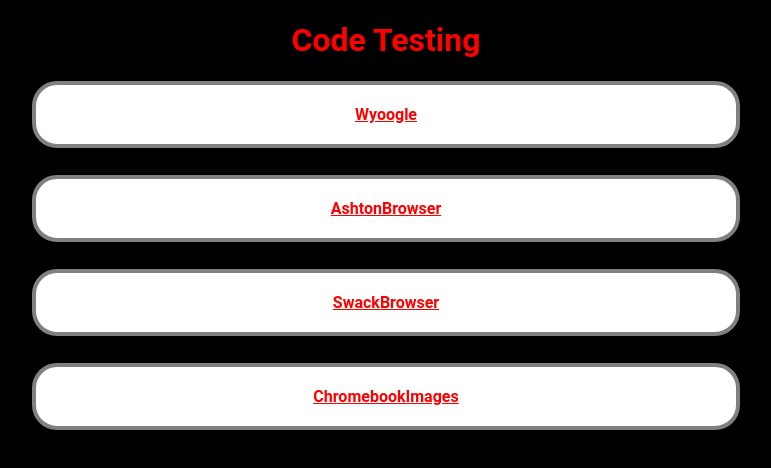
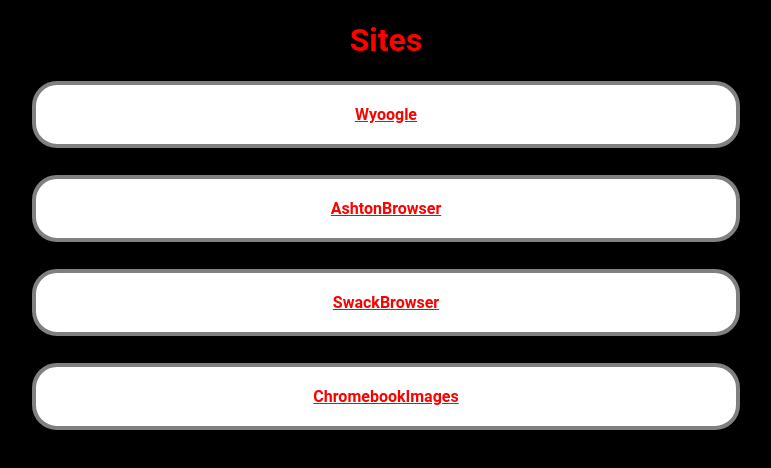
Before and after one commit to Aerolixdev/Test123, a plain HTML site: page index.html in a window 1280 px wide. Shown: the whole page, without its empty margins (254-1025 px from the left). Drawn offline with Linux system fonts and the light colour scheme.

Commit message:
Update index.html

```diff
--- a/index.html
+++ b/index.html
@@ -1,11 +1,11 @@
 <!DOCTYPE html>
 <html>
     <head>
-        <title>Playground</title>
+        <title>Wyatt Site Home</title>
         <link rel="stylesheet" href="styles.css">
     </head>
     <body>
-        <h1> Code Testing</h1>
+        <h1>Sites</h1>
         <a href="https://wyoogle.netlify.app" class="sites">Wyoogle</a>
         <br>
         <a href="https://ashtonbrowser.netlify.app" class="sites">AshtonBrowser</a>
```
